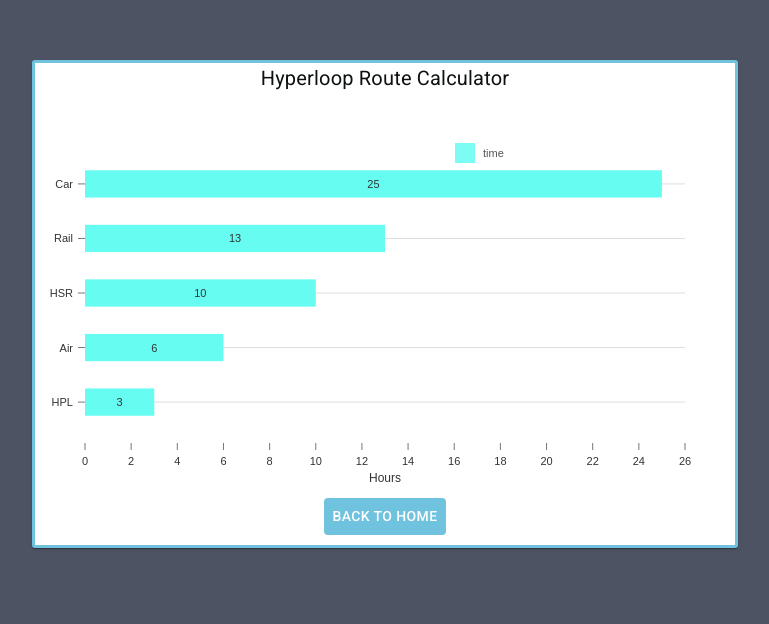
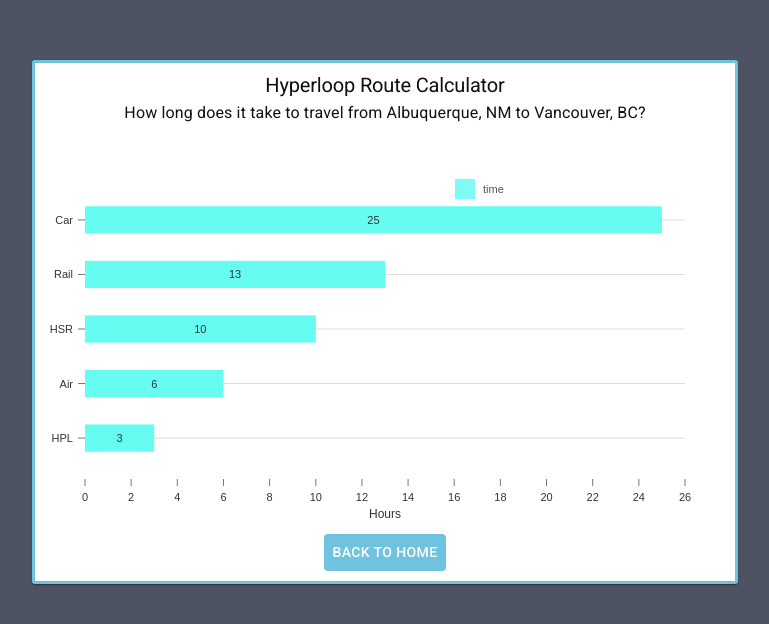
Before and after one commit to shihlinlu/nivo-components-demo, a React app: page /hyperloopCalculator in a window 1280 px wide. Shown: the part 120-744 px from the top of the page, without its empty margins (255-1024 px from the left). Built offline with nearby package versions, Linux system fonts and the light colour scheme.

Commit message:
Added description

```diff
--- a/src/pages/HyperloopCalculator/HyperloopBarChart.tsx
+++ b/src/pages/HyperloopCalculator/HyperloopBarChart.tsx
@@ -32,7 +32,6 @@ const getGridXValues = () => {
 /** Bar chart component */
 const HyperloopBarChart = () => {
   const keys = getKeys(hyperloopTravelData);
-  console.log(keys);
 
   return (
     <ResponsiveBar
--- a/src/pages/HyperloopCalculator/HyperloopCalculatorContainer.tsx
+++ b/src/pages/HyperloopCalculator/HyperloopCalculatorContainer.tsx
@@ -9,6 +9,7 @@ import {
   StyledButton,
   StyledActionWrapper,
   StyledChartContainer,
+  StyledText,
 } from './StyledHyperloopComponents';
 
 const HyperloopCalculatorContainer = () => {
@@ -16,7 +17,11 @@ const HyperloopCalculatorContainer = () => {
     <StyledHyperloopPage>
       <StyledHyperloopCardSection>
         <StyledCard>
-          <StyledTitle>Hyperloop Route Calculator</StyledTitle>
+          <StyledTitle variant="h2">Hyperloop Route Calculator</StyledTitle>
+          <StyledText variant="subtitle1" gutterBottom>
+            How long does it take to travel from Albuquerque, NM to Vancouver,
+            BC?
+          </StyledText>
           <StyledChartContainer>
             <HyperloopBarChart />
           </StyledChartContainer>
--- a/src/pages/HyperloopCalculator/StyledHyperloopComponents.tsx
+++ b/src/pages/HyperloopCalculator/StyledHyperloopComponents.tsx
@@ -39,6 +39,19 @@ const StyledTitle = styled(Typography)`
     overflow: hidden;
     text-overflow: ellipsis;
     white-space: nowrap;
+    margin-top: 10px;
+  }
+`;
+
+const StyledText = styled(Typography)`
+  && {
+    flex: 1;
+    justify-content: center;
+    text-align: center;
+    margin: 2px;
+    overflow: hidden;
+    text-overflow: ellipsis;
+    white-space: nowrap;
   }
 `;
 
@@ -73,4 +86,5 @@ export {
   StyledButton,
   StyledActionWrapper,
   StyledChartContainer,
+  StyledText,
 };
```
